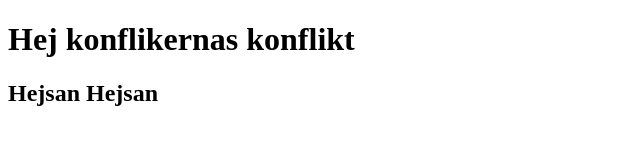
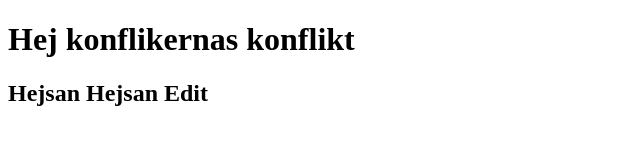
Before and after one commit to eandero/grupp2, a plain HTML site: page index.html in a window 1280 px wide. Shown: the full height of the page, 0-640 px from the left. Drawn offline with Linux system fonts and the light colour scheme.

Commit message:
added text to h2

```diff
--- a/index.html
+++ b/index.html
@@ -4,6 +4,6 @@
     </head>
     <body>
         <h1> Hej konflikernas konflikt </h1>
-        <h2> Hejsan Hejsan </h2>
+        <h2> Hejsan Hejsan Edit </h2>
     </body>
 </html>
```
